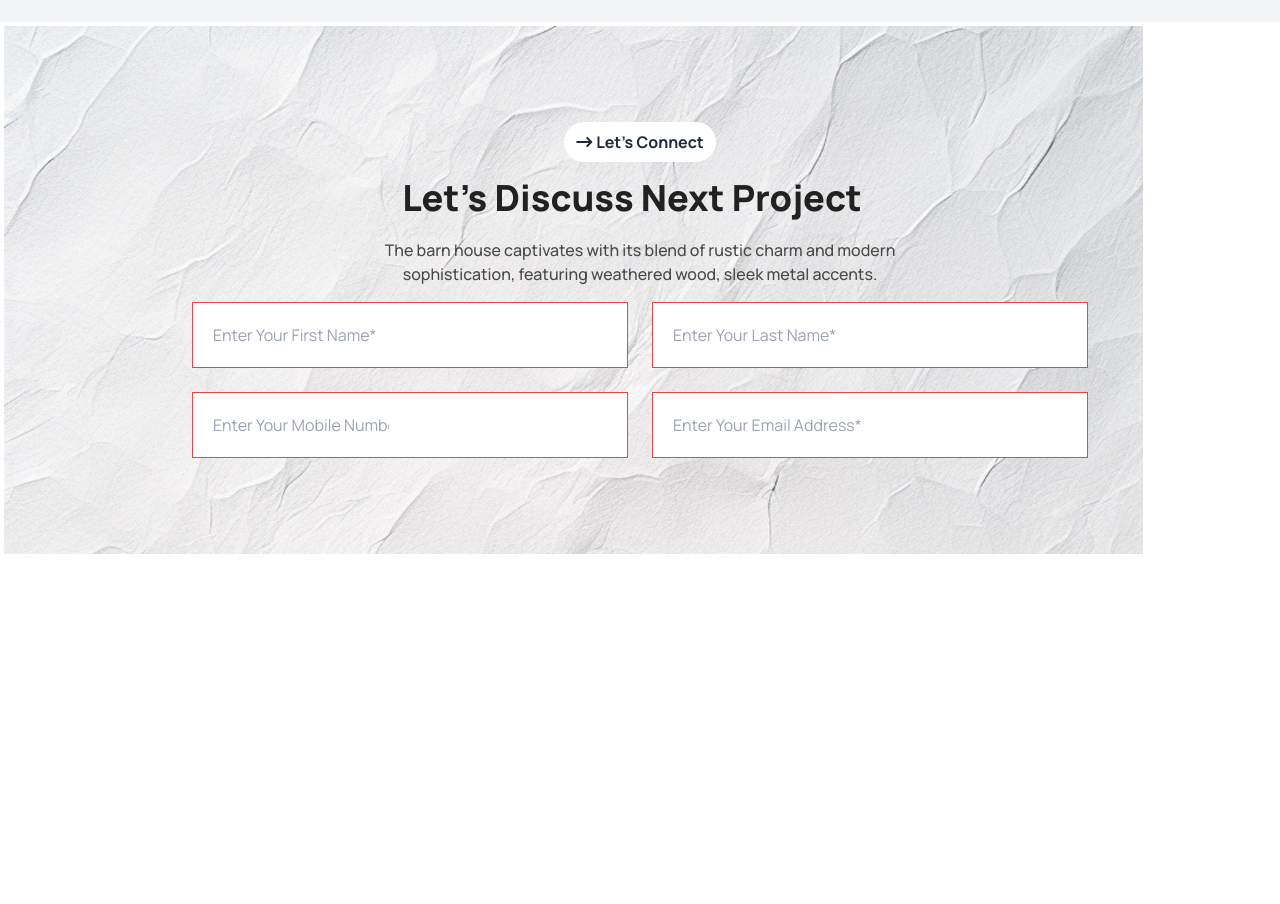
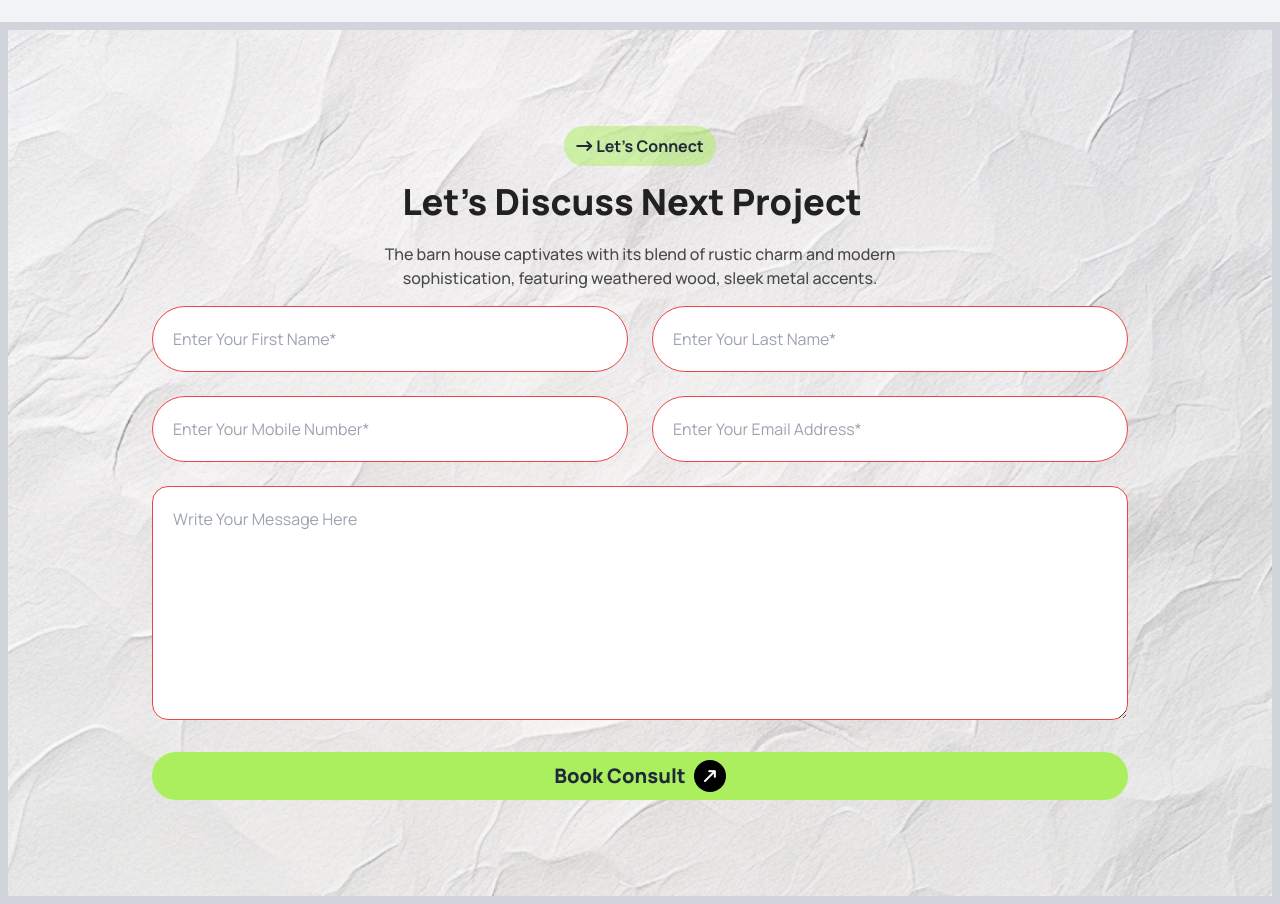
Before and after one commit to rabbihossen514/assignment-3-final, a plain HTML site: page index.html in a window 1280 px wide. Shown: the part 2100-3004 px from the top of the page. Before the commit the page ends 2658 px from the top, so only its background shows below. Drawn offline with nearby package versions, Linux system fonts and the light colour scheme.

Commit message:
complete discuss next project

```diff
--- a/index.html
+++ b/index.html
@@ -152,8 +152,8 @@
               <img class="" src="assets/Rectangle.png" alt="">
             </div>
           </div>
-          <div class="lg:absolute hidden top-9 -left-12">
-            <img src="assets/Vector.png" alt="">
+          <div class="absolute top-9 -left-12 invisible lg:visible">
+            <img class="" src="assets/Vector.png" alt="">
           </div>
         </div>
       </section>
@@ -222,11 +222,10 @@
       </section>
 
       <!-- section 07 -->
-      <section class="bg-project bg-no-repeat max-w-full border-4 border-white"><!-- Let’s Discuss Next main part -->
-        <div class="max-w-4xl mx-auto py-24">
+      <section class="bg-project bg-no-repeat bg-center bg-cover border-8 border-gray-300"><!-- Let’s Discuss Next main part -->
+        <div class="max-w-screen-lg mx-auto lg:py-24 px-6 py-8">
           <div>
-            <div>
-              <div class="bg-white px-3 py-2 rounded-full w-fit flex gap-1 mx-auto">
+            <div class="bg-btn_color_2 px-3 py-2 rounded-full w-fit flex gap-1 mx-auto">
               <button class="rounded-full"><i class="fa-solid fa-arrow-right-long"></i></button>
               <button class="font-bold text-base">Let’s Connect</button>
             </div>
@@ -235,28 +234,34 @@
               <p class="font-medium text-base text-h_btn_color lg:px-48 mb-4 lg:pr-">The barn house captivates with its blend of rustic charm and modern sophistication, featuring weathered wood, sleek metal accents.</p>
             </div>
           </div>
+          <div class="lg:grid lg:grid-cols-2 flex flex-col gap-6 justify-center">
+            <div class="">
+              <form class=" p-5 rounded-full border border-red-500 bg-white">
+                <input class="w-full" type="text" name="" id="" placeholder="Enter Your First Name*">
+              </form>
             </div>
-          <div class="grid grid-cols-2 gap-6 justify-center text">
             <div class="">
-              <form class="p-5 border border-red-500 bg-white">
-                <input type="text" name="" id="" placeholder="Enter Your First Name*">
+              <form class="p-5 rounded-full border border-red-500 bg-white">
+                <input class="w-full" type="text" name="" id="" placeholder="Enter Your Last Name*">
               </form>
             </div>
             <div>
-              <form class="p-5 border border-red-500 bg-white">
-                <input type="text" name="" id="" placeholder="Enter Your Last Name*">
+              <form class="p-5 rounded-full border border-red-500 bg-white">
+                <input class="w-full" type="number" name="" id="" placeholder="Enter Your Mobile Number*" required>
               </form>
             </div>
             <div>
-              <form class="p-5 border border-red-500 bg-white">
-                <input type="number" name="" id="" placeholder="Enter Your Mobile Number*">
+              <form class="p-5 rounded-full border border-red-500 bg-white">
+                <input class="w-full" type="email" name="" id="" placeholder="Enter Your Email Address*" required>
               </form>
             </div>
-            <div>
-              <form class="p-5 border border-red-500 bg-white">
-                <input type="email" name="" id="" placeholder="Enter Your Email Address*">
-              </form>
           </div>
+          <div class="grid grid-cols-1 mt-6">
+            <textarea class="p-5 rounded-2xl border border-red-500" name="" id="" cols="" rows="8" placeholder="Write Your Message Here"></textarea>
+          </div>
+          <div class="bg-btn_color_1 px-4 py-2 rounded-full flex gap-2 justify-center mt-8">
+            <button class="font-extrabold text-xl">Book Consult</button>
+            <button class="bg-black rounded-full w-8 h-8"><i class="fa-solid text-white fa-arrow-right-long -rotate-45"></i></button>
           </div>
         </div>
       </section>
```
Lines whose indentation alone changed are shown as unchanged.
